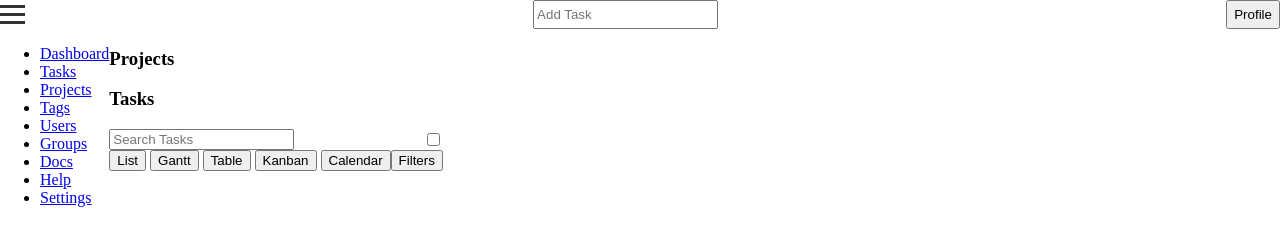
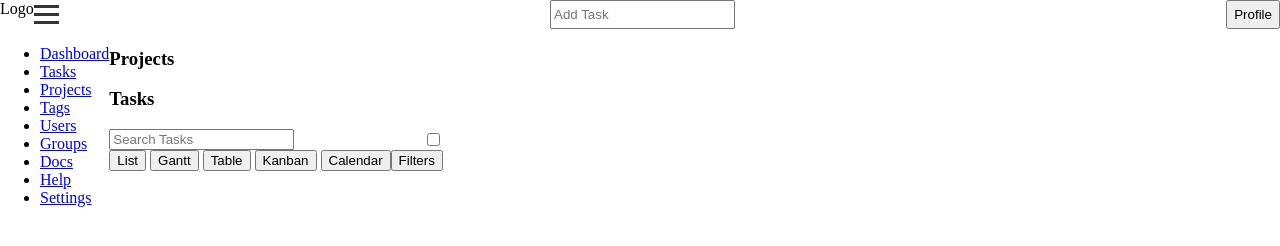
Before and after one commit to Lolabird/lotus, a plain HTML site: page index.html in a window 1280 px wide. Drawn offline with Linux system fonts and the light colour scheme.

Commit message:
Add logo placeholder

```diff
--- a/index.html
+++ b/index.html
@@ -8,10 +8,13 @@
 </head>
 <body>
     <header>
-        <div class="nav-toggle">
-            <div class="nav-bar"></div>
-            <div class="nav-bar"></div>
-            <div class="nav-bar"></div>
+        <div class="logo">
+            <div>Logo</div>
+            <div class="nav-toggle">
+                <div class="nav-bar"></div>
+                <div class="nav-bar"></div>
+                <div class="nav-bar"></div>
+            </div>
         </div>
         <input class="add-task" type="text" placeholder="Add Task">
         <button class="profile">Profile</button>
--- a/style.css
+++ b/style.css
@@ -8,6 +8,10 @@ body {
 header, .task-bar, .view-bar{
     display: flex;
     justify-content: space-between;
+}
+
+.logo {
+    display: flex;
 }
 
 .nav-toggle {
```
